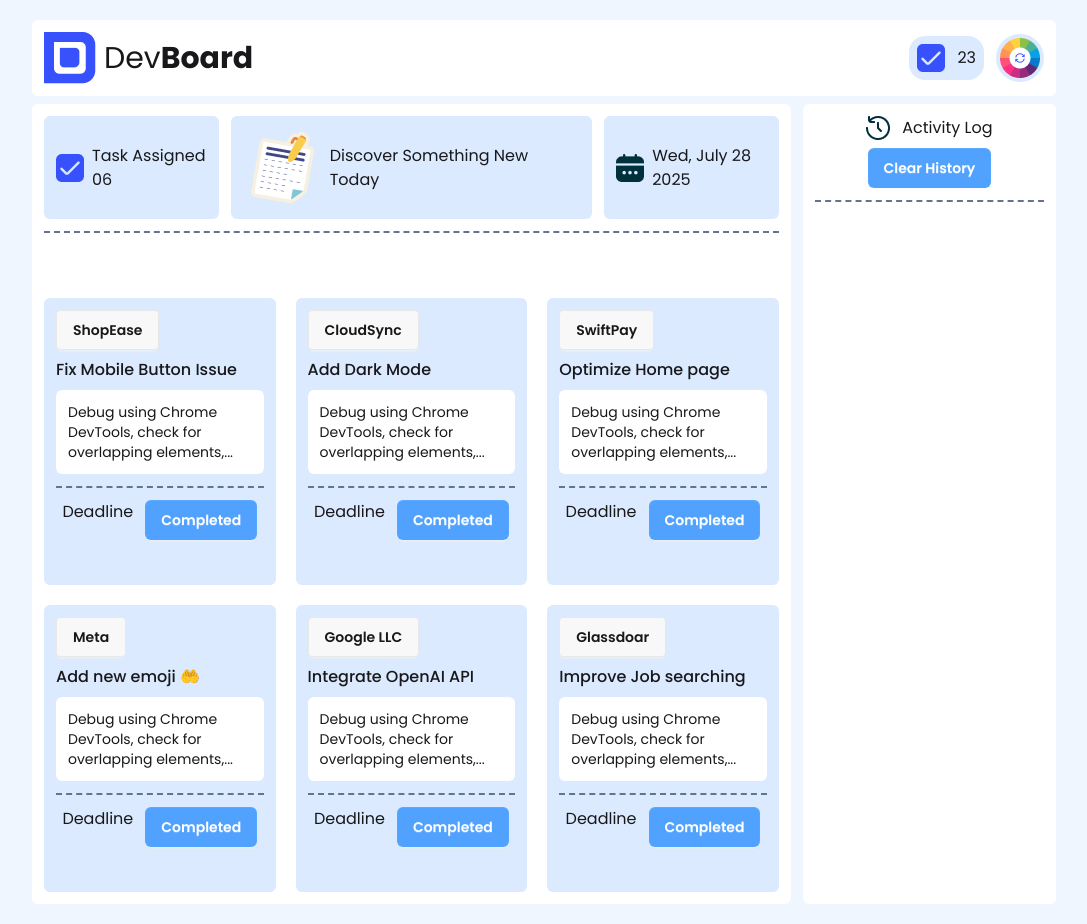
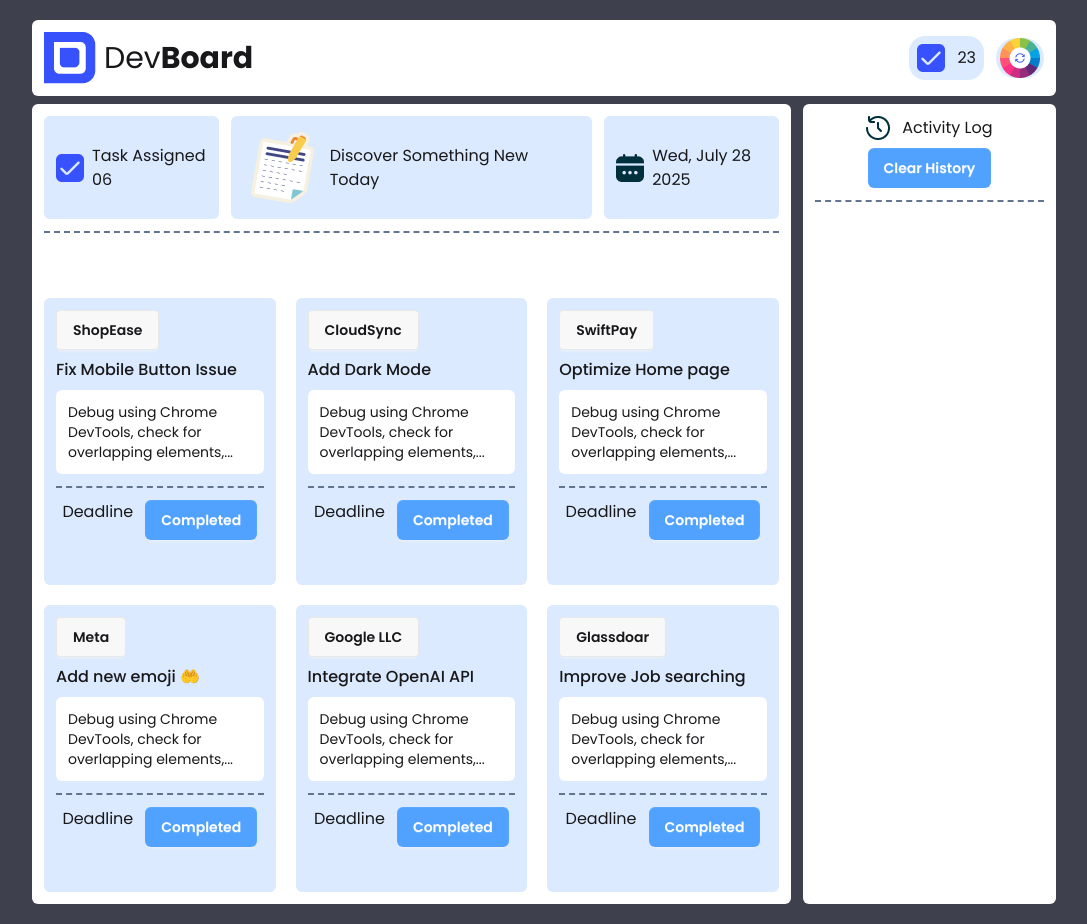
Before and after one commit to TrustfratedIsNotAvailable/Assignment-5, a plain HTML site: page index.html in a window 1280 px wide. Both pictures are taken after a click on the button 1116 px from the left and 58 px from the top of the page. Shown: the whole page, without its empty margins (96-1183 px from the left). Drawn offline with nearby package versions, Linux system fonts and the light colour scheme.

Commit message:
toggle.js added

```diff
--- a/index.html
+++ b/index.html
@@ -18,8 +18,8 @@
     <link href="https://cdn.jsdelivr.net/npm/daisyui@5" rel="stylesheet" type="text/css" />
     <script src="https://cdn.jsdelivr.net/npm/@tailwindcss/browser@4"></script>
 </head>
-<body class="poppins bg-blue-50 min-h-screen py-5">
-    <div class="max-w-screen-lg mx-auto min-h-screen border border-none rounded-lg">
+<body class="poppins min-h-screen py-5">
+    <div class="z-10 max-w-screen-lg mx-auto min-h-screen border border-none rounded-lg">
     <!-- Navbar section  -->
         <header class="bg-white p-3 mb-2 flex justify-between items-center border border-none rounded-md">
             <div class="gap-2 flex justify-between items-center">
@@ -32,7 +32,7 @@
                     <img src="./images/checkbox.png" alt="">
                     <p id="completed-task">23</p>
                 </div>
-                <button class="bg-blue-100 p-1 border border-none rounded-full"><img src="./images/theme-btn.png" alt=""></button>
+                <button id="btn-toggle" class="btn bg-blue-100 p-1 border border-none rounded-full"><img src="./images/theme-btn.png" alt=""></button>
             </div>
 
         </header>
@@ -184,7 +184,9 @@
         </main>
     </div>
 
+    <script src="./script/toggle.js"></script>
     <script src="./script/task.js"></script>
     <script src="./script/clear.js"></script>
+
 </body>
 </html>
--- a/script/clear.js
+++ b/script/clear.js
@@ -1,4 +1,7 @@
-document.getElementById("btn-clear").addEventListener('click',function(){
-     const historyContainer = document.getElementById("history-container");
-     historyContainer.style.display = "none";
+
+document.getElementById("btn-clear").addEventListener('click',function(event){
+     event.preventDefault();
+     // document.getElementById("history-container").style.display = "none";
+     document.getElementById("history-container").innerHTML = '';
+     alert("History has been cleared!");
 })
--- /dev/null
+++ b/script/toggle.js
@@ -0,0 +1,12 @@
+document.body.style.backgroundColor = "lightblue";
+document.getElementById("btn-toggle").addEventListener('click',function(){
+    function getRandomColor() {
+        const letters = '0123456789ABCDEF';
+        let color = '#';
+        for (let i = 0; i < 6; i++) {
+            color += letters[Math.floor(Math.random() * 16)];
+        }
+        return color;
+    }
+    document.body.style.backgroundColor = getRandomColor();
+})
```
